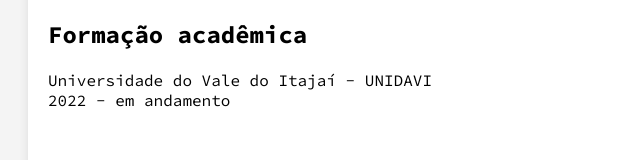
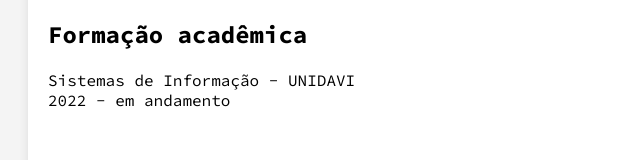
Before and after one commit to aagablm/projeto-descodificadas, a plain HTML site: page index.html in a window 1280 px wide. Shown: the part 580-740 px from the top of the page, without its empty margins (292-932 px from the left). Drawn offline with Linux system fonts and the light colour scheme.

Commit message:
Update index.html

```diff
--- a/index.html
+++ b/index.html
@@ -39,7 +39,7 @@
         </div>
         <div class="education-section">
             <h2>Formação acadêmica</h2>
-            <p>Universidade do Vale do Itajaí - UNIDAVI<br>2022 - em andamento</p>
+            <p>Sistemas de Informação - UNIDAVI<br>2022 - em andamento</p>
         </div>
         <div class="experience-section">
             <h2>Experiência</h2>
```
